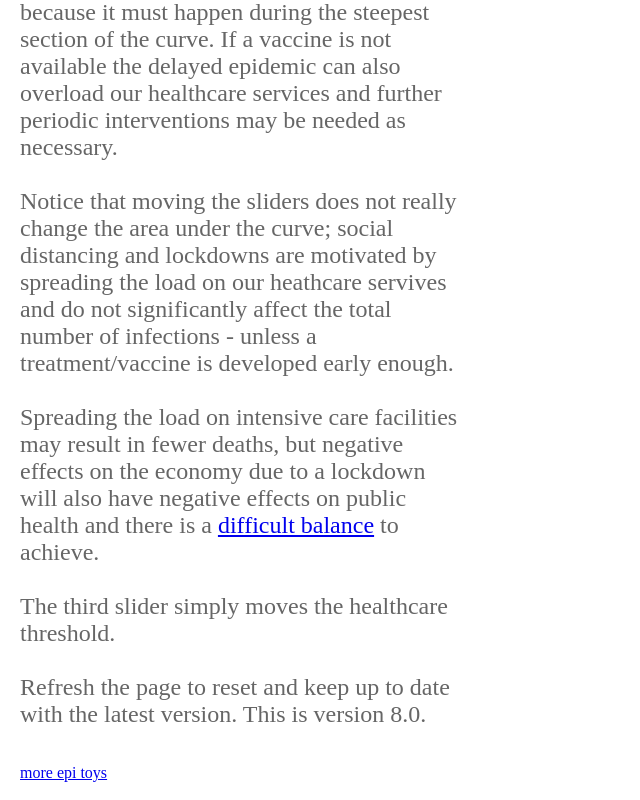
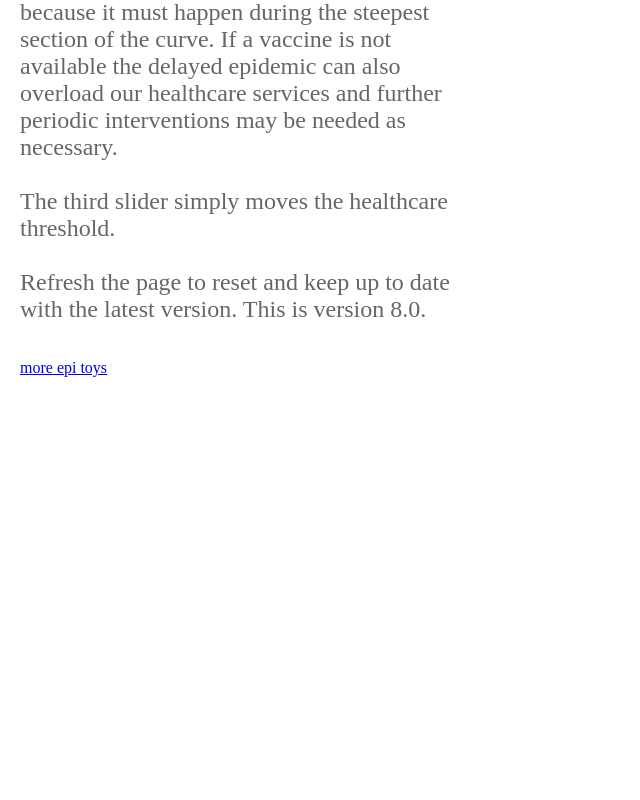
Before and after one commit to op12no2/social-distancing, a plain HTML site: page index.htm in a window 1280 px wide. Shown: the part 1717-2517 px from the top of the page, without its empty margins (0-640 px from the left). After the commit the page ends 2112 px from the top, so only its background shows below. Drawn offline with nearby package versions, Linux system fonts and the light colour scheme.

Commit message:
Add files via upload

```diff
--- a/index.htm
+++ b/index.htm
@@ -115,15 +115,6 @@ The timing of any intervention is critical because it must happen during the
 steepest section of the curve.  If a vaccine is not available the delayed epidemic can
 also overload our healthcare services and further periodic interventions may be needed as necessary.
 <br><br>
-Notice that moving the sliders does not really change the area under the curve; social distancing and
-lockdowns are motivated by spreading the load on our heathcare servives and do not significantly
-affect the total number of infections - unless a treatment/vaccine is developed early enough.
-<br><br>
-Spreading the load on intensive care facilities may result in fewer deaths, but negative effects
-on the economy due to a lockdown will also have negative effects on public health and there is a
-<a target="_blank" href="http://peterenglish.blogspot.com/2020/04/comparing-strategies-for-minimising.html">difficult balance</a>
-to achieve.
-<br><br>
 The third slider simply moves the healthcare threshold.
 <br><br>
 Refresh the page to reset and keep up to date with the latest version.
```
